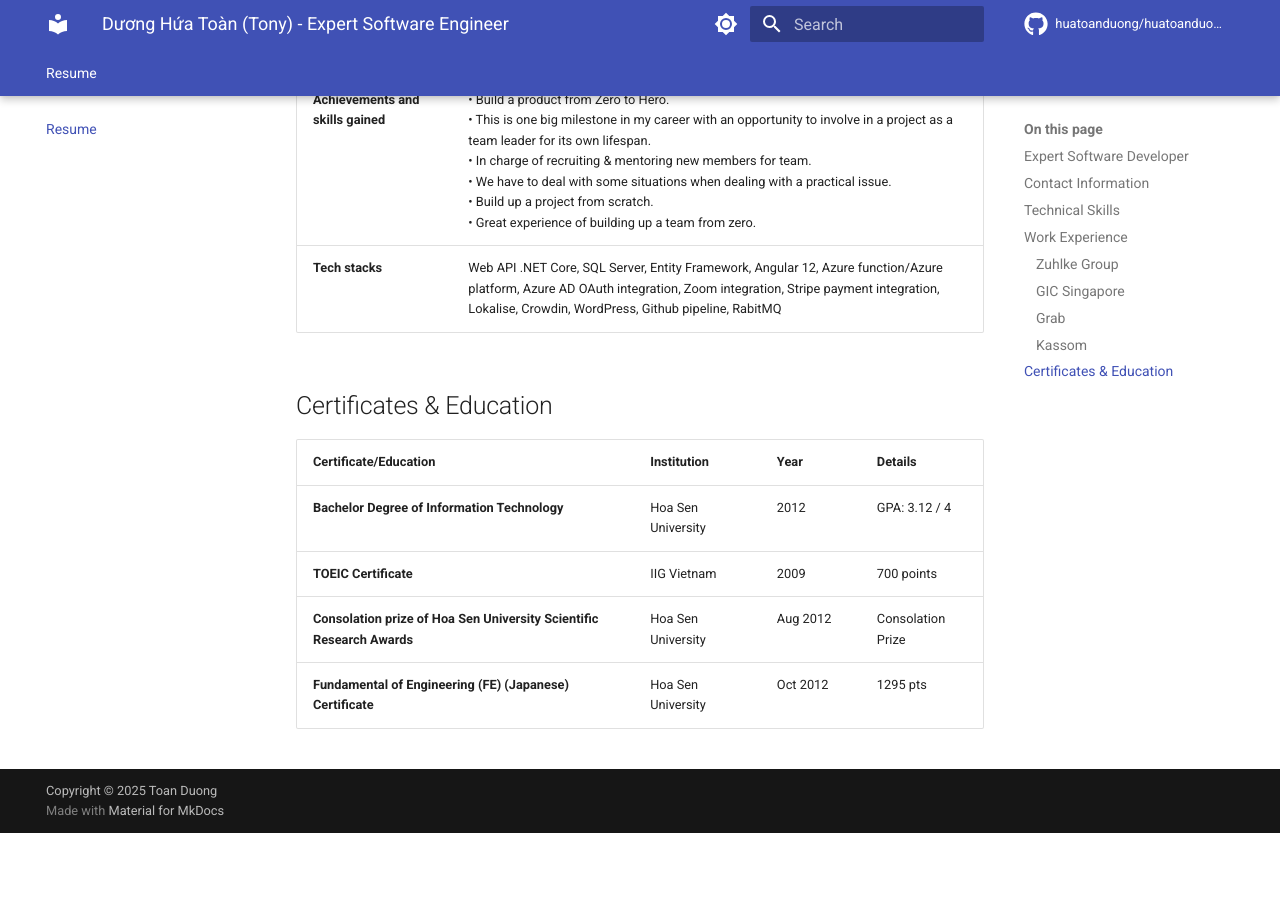
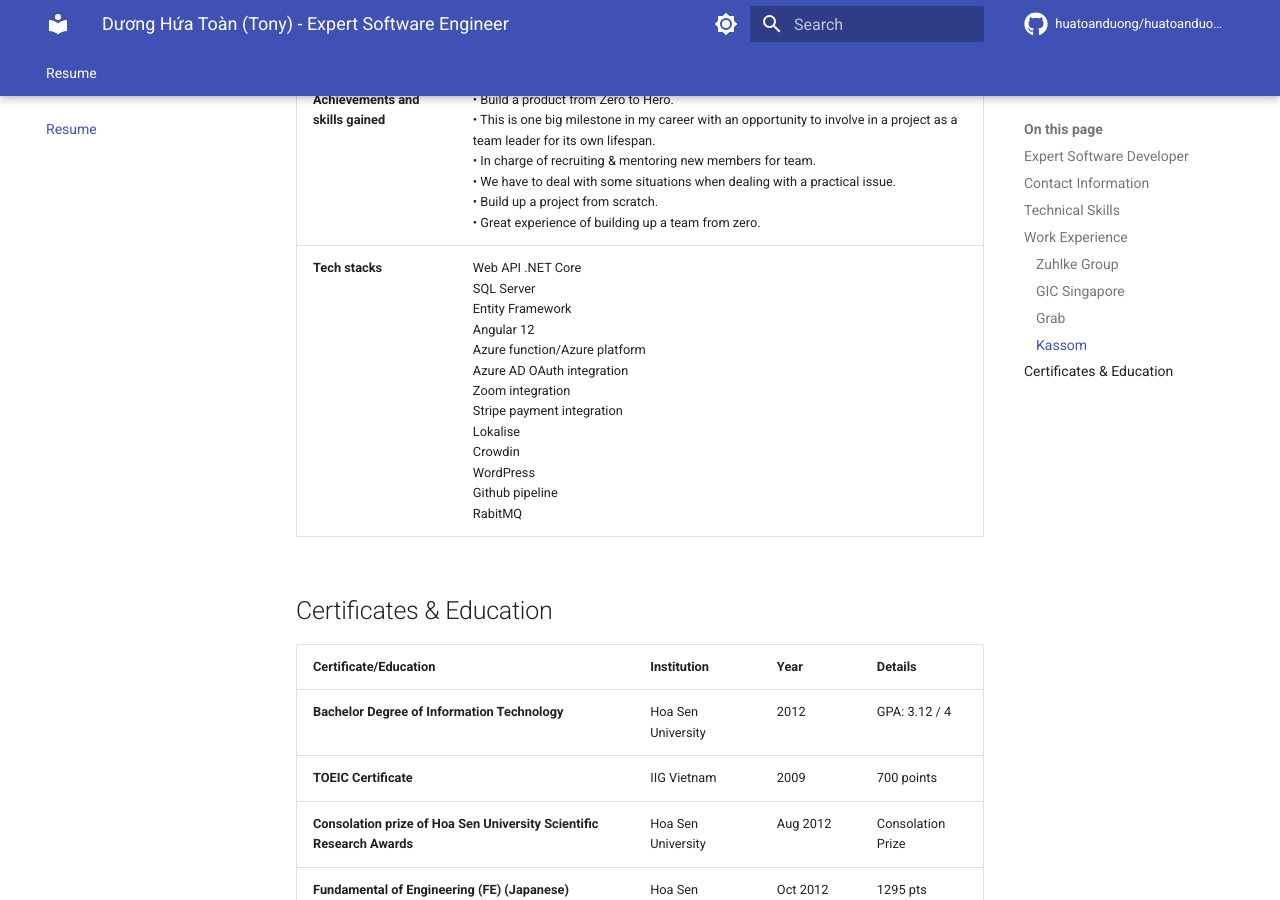
Before and after one commit to huatoanduong/huatoanduong.github.io, an MkDocs documentation site: the page built from docs/index.md, in a window 1280 px wide and 900 px high, scrolled down 3957 px. Built offline with MkDocs 1.6.1 and Material for MkDocs 9.7.7, drawn with Linux system fonts in a browser that asks for light colours; comment, search, counter and statistics services are not loaded; before the commit the page ends 4790 px from its top, so only the background shows below that.

```diff
--- a/docs/index.md
+++ b/docs/index.md
@@ -109,7 +109,7 @@ Having spent 90% of my career in startups, I thrive in fast-paced, high-demand e
 | **Project**                        | A online-learning platform for children, which connect the tutor with the parents. We provide an environment for tutors for advertise their courses, scheduling classes, interacting with their learners.                                                                                                                                                                                                      |
 | **Responsibilities**               | • Because it's a startup team with a startup project, we have to be involve in every aspect from hiring people, deal with financial issue, coop with sale team, deal with the needs of market.<br>• Supporting & raising as well as recruiting & interviewing new members.<br>• Observing team's performance, and do financial reports for sponsors & investors<br>• Making technical decisions.               |
 | **Achievements and skills gained** | • Build a product from Zero to Hero.<br>• This is one big milestone in my career with an opportunity to involve in a project as a team leader for its own lifespan.<br>• In charge of recruiting & mentoring new members for team.<br>• We have to deal with some situations when dealing with a practical issue.<br>• Build up a project from scratch.<br>• Great experience of building up a team from zero. |
-| **Tech stacks**                    | Web API .NET Core, SQL Server, Entity Framework, Angular 12, Azure function/Azure platform, Azure AD OAuth integration, Zoom integration, Stripe payment integration, Lokalise, Crowdin, WordPress, Github pipeline, RabitMQ                                                                                                                                                                                   |
+| **Tech stacks**                    | Web API .NET Core<br>SQL Server<br>Entity Framework<br>Angular 12<br>Azure function/Azure platform<br>Azure AD OAuth integration<br>Zoom integration<br>Stripe payment integration<br>Lokalise<br>Crowdin<br>WordPress<br>Github pipeline<br>RabitMQ                                                                                                                                                           |
 
 ## Certificates & Education
 
```
